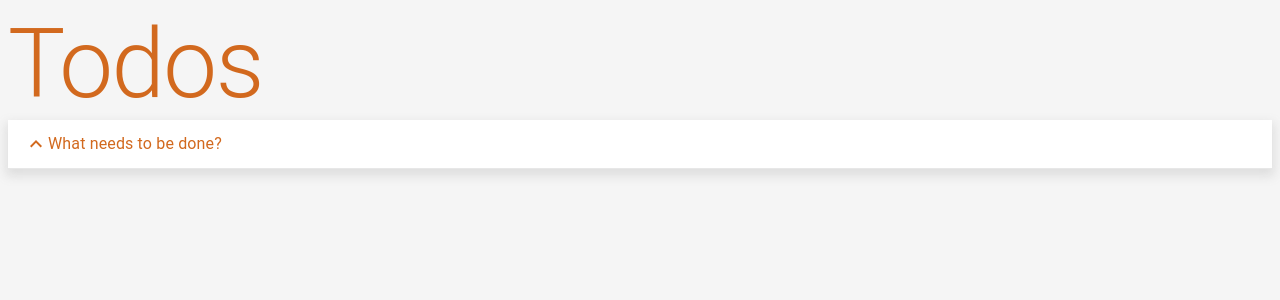
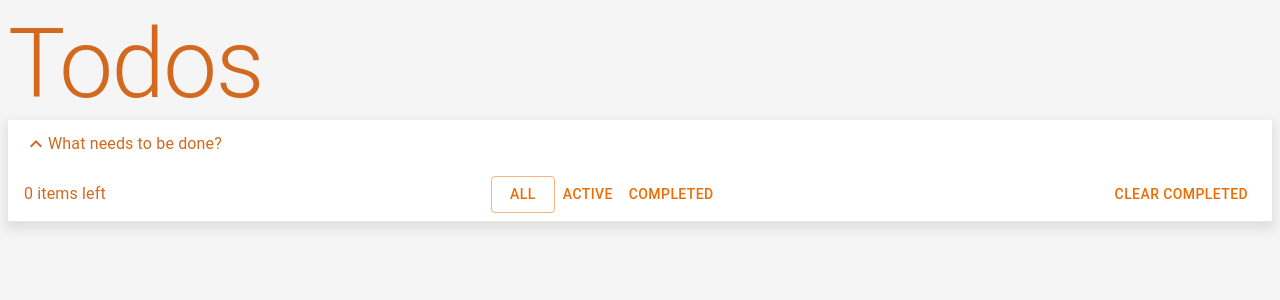
Before and after one commit to polina0s/ToDo-List-Mindbox, a React (Vite) app in the folder todolist/: page / in a window 1280 px wide. Shown: the top 300 px of the page. Built offline with nearby package versions, Linux system fonts and the light colour scheme.

Commit message:
added filter conponent

```diff
--- a/todolist/src/App.tsx
+++ b/todolist/src/App.tsx
@@ -1,6 +1,6 @@
 import './App.css'
 import Typography from '@mui/material/Typography';
-import { TaskList } from './containers/TaskList/TaskList';
+import { TaskList } from './containers/TaskList';
 
 function App() {
 
--- /dev/null
+++ b/todolist/src/components/Filter/Filter.module.css
@@ -0,0 +1,6 @@
+.container {
+    display: flex;
+    justify-content: space-between;
+    align-items: center;
+    padding: 8px 16px;
+}
--- /dev/null
+++ b/todolist/src/components/Filter/Filter.tsx
@@ -0,0 +1,19 @@
+import { Box, Button, Typography } from '@mui/material';
+import styles from './Filter.module.css'
+import { brown } from '@mui/material/colors';
+
+export function Filter () {
+    return (
+        <Box className={styles.container}>
+            <Typography>0 items left</Typography>
+
+            <Box>
+                <Button variant='outlined' size='medium' color='warning'>All</Button>
+                <Button size='medium' color='warning'>Active</Button>
+                <Button size='medium' color='warning'>Completed</Button>
+            </Box>
+
+            <Button size='medium' color='warning'>Clear completed</Button>
+        </Box>
+    )
+}
--- /dev/null
+++ b/todolist/src/components/Filter/index.ts
@@ -0,0 +1 @@
+export {Filter} from './Filter'
--- a/todolist/src/containers/TaskList/TaskList.tsx
+++ b/todolist/src/containers/TaskList/TaskList.tsx
@@ -1,7 +1,8 @@
 import { useState } from 'react';
-import { Box, Collapse, List, ListItemButton, ListItemText } from '@mui/material';
+import { Box,  Collapse, List, ListItemButton, ListItemText, Typography } from '@mui/material';
 import { ExpandLess, ExpandMore } from '@mui/icons-material';
 import styles from './TaskList.module.css'
+import { Filter } from '../../components/Filter';
 
 
 
@@ -28,6 +29,7 @@ export function TaskList () {
 
             </List>
         </Collapse>
+        <Filter/>
         </Box>
       </>
     )
--- a/todolist/src/containers/TaskList/index.js
+++ /dev/null
@@ -1 +0,0 @@
-import TaskList from './TaskList'
--- /dev/null
+++ b/todolist/src/containers/TaskList/index.ts
@@ -0,0 +1 @@
+export {TaskList} from './TaskList'
```
